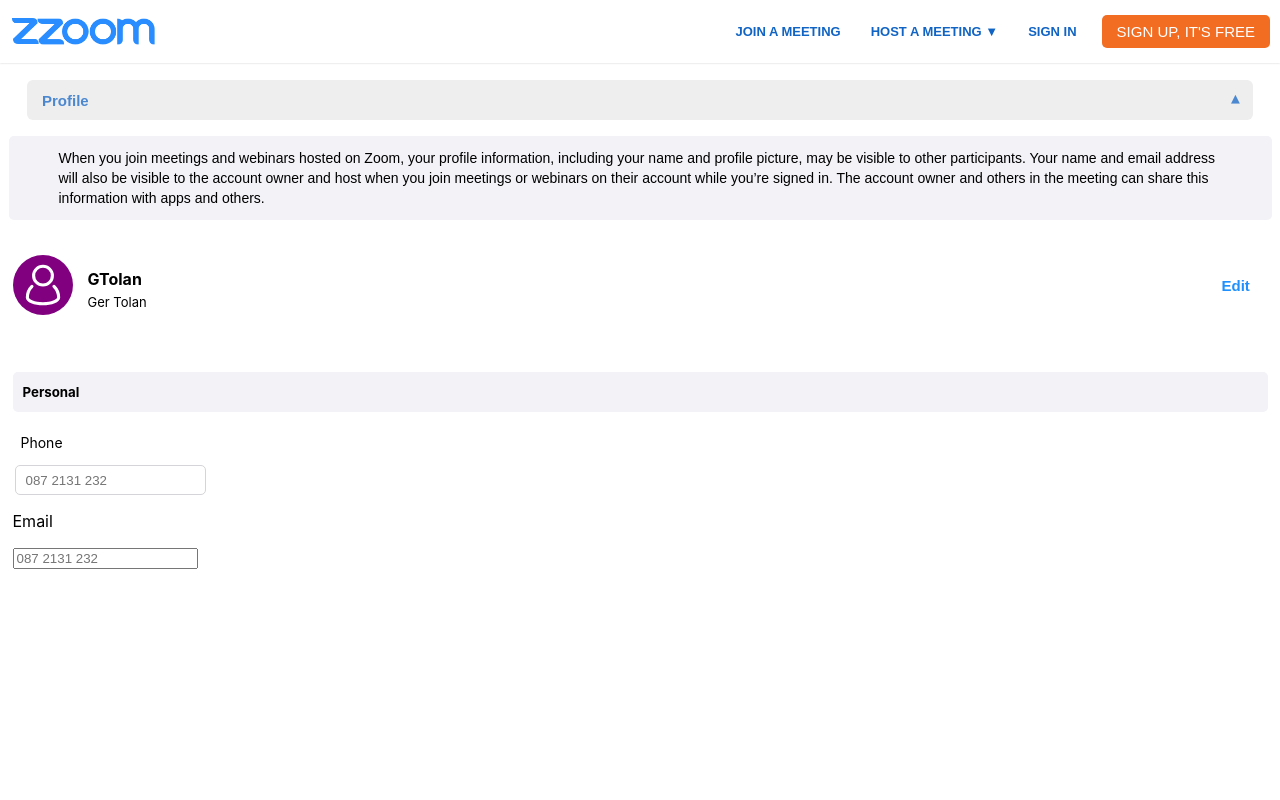
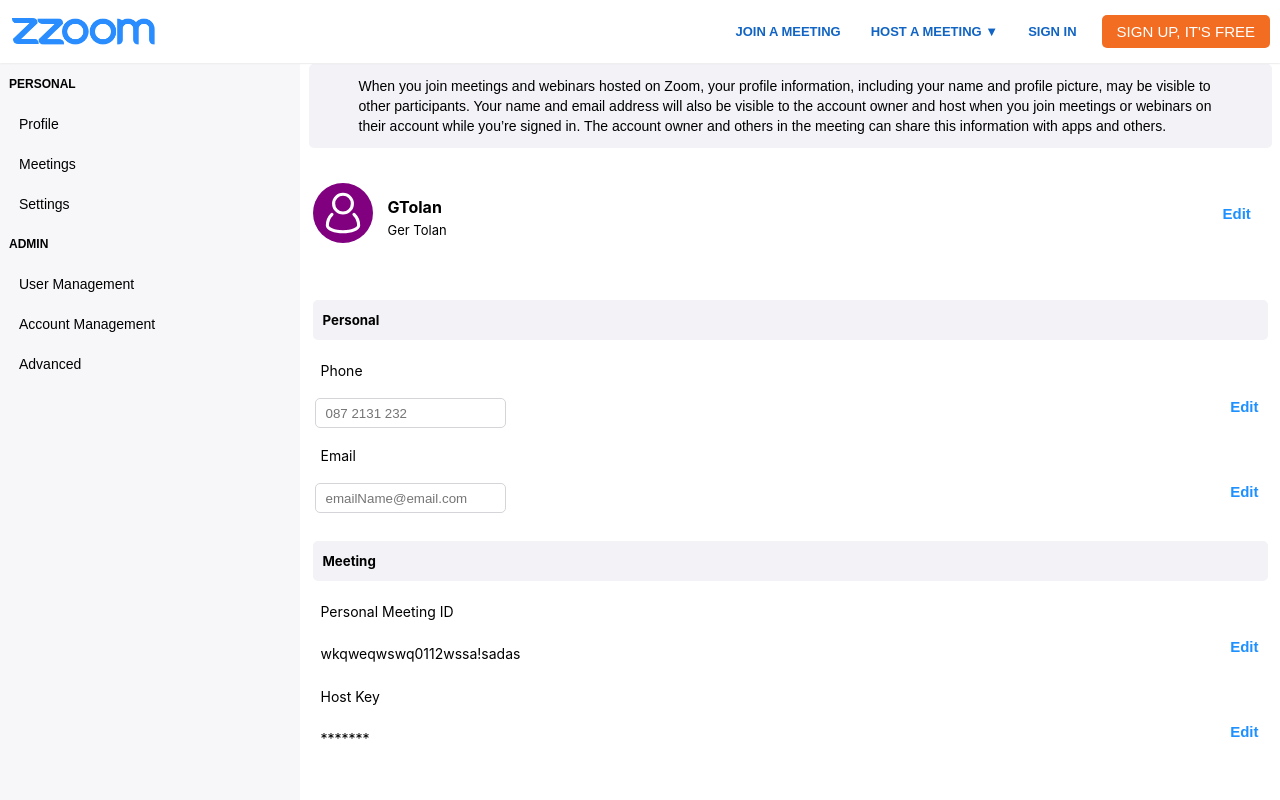
Before and after one commit to gtolan/zoom-video-chat-React, a React (Create React App) app: page /profile in a window 1280 px wide. Shown: the top 800 px of the page. Built offline with nearby package versions, Linux system fonts and the light colour scheme.

Commit message:
responsive styling for profile page complete

```diff
--- a/src/components/Navbar.js
+++ b/src/components/Navbar.js
@@ -39,9 +39,9 @@
                     </span>
                     <span className="desktop menu-dropdown">
                         <ul>
-                            <li><Link to="/meeting/with-video">With Video Off</Link></li>
-                            <li><Link to="/meeting/without-video">With Video On</Link></li>
-                            <li><Link to="/meeting/screen-share">Screen Share Only</Link></li>
+                            <li><Link to="/meeting-room/with-video">With Video Off</Link></li>
+                            <li><Link to="/meeting-room/without-video">With Video On</Link></li>
+                            <li><Link to="/meeting-room/screen-share">Screen Share Only</Link></li>
                         </ul>
                     </span>
                 </button>
--- a/src/components/Profile.js
+++ b/src/components/Profile.js
@@ -19,7 +19,7 @@
                 <h4 onClick={toggleMenu} className={`selected-option`}>{selectedOption}
                     <span className={`down-arrow ${menuIsOpen ? 'active' : ''}`}>&#9660;</span></h4>
                 <div className="menu-container">
-                    <div className={`menu-slide ${menuIsOpen ? 'active' : ''}`}>
+                    <div className={`menu-slide left ${menuIsOpen ? 'active' : ''}`}>
                         <ul default="profile" >
                             <li disabled className="title">Personal</li>
                             <li >Profile</li>
@@ -32,14 +32,20 @@
                             <li >Account Management</li>
                             <li >Advanced</li>
                         </ul>
-                           <ProfileBody/>
+
                     </div>
+                     <div className={`menu-slide details ${menuIsOpen ? 'active' : ''}`}>
+                     <ProfileBody/>
+
+                     </div>
+
 
 
                 </div>
+                 <ProfileFooter/>
             </section>
 
-            <ProfileFooter/>
+
         </main>
     )
 }
--- a/src/components/ProfileBody.js
+++ b/src/components/ProfileBody.js
@@ -21,7 +21,8 @@
 
         setPhoneValue(e.target.value)
     }
-
+    const hostKey = '*******';
+    const meetingID = 'wkqweqwswq0112wssa!sadas';
 
     return (
               <section className="details">
@@ -42,9 +43,35 @@
                     <div className="personal">
                         <h5 className="personal-title">Personal</h5>
                         <p className="phone">Phone</p>
-                        <input placeholder="087 2131 232" className="enter-phone" type="number" onChange={phoneInputChange} value={phoneValue}/>
+                        <div className="edit-information">
+
+                            <input placeholder="087 2131 232" name="phone" className="enter-phone" type="number" onChange={phoneInputChange} value={phoneValue}/>
+                            <button>Edit</button>
+                        </div>
                         <p className="email">Email</p>
-                        <input placeholder="087 2131 232" className="enter-email" type="text" onChange={emailInputChange} value={emailValue}/>
+                        <div className="edit-information">
+
+                            <input placeholder="emailName@email.com" name="email" className="enter-email" type="text" onChange={emailInputChange} value={emailValue}/>
+                            <button>Edit</button>
+                        </div>
+                    </div>
+
+                    <div className="personal">
+                        <h5 className="personal-title">Meeting</h5>
+                        <p className="phone">Personal Meeting ID</p>
+                        <div className="edit-information">
+                            <p className="item">
+                            {meetingID}
+                            </p>
+                            <button>Edit</button>
+                        </div>
+                        <p className="host-key">Host Key</p>
+                        <div className="edit-information">
+                            <p className="item">
+                                    {hostKey}
+                            </p>
+                            <button>Edit</button>
+                        </div>
                     </div>
                 </div>
             </section>
--- a/src/styles/Profile.scss
+++ b/src/styles/Profile.scss
@@ -6,6 +6,7 @@
 }
 
 main.profile {
+  margin-top: -16px;
   section.menu {
     @extend .flex-col;
     h4.selected-option {
@@ -45,6 +46,12 @@
         transform: translateY(0px);
         &.active {
           transform: translateY(-320px);
+        }
+        &.details {
+          margin-bottom: 70px;
+          &.active {
+            margin-bottom: -220px;
+          }
         }
         ul {
           background-color: white;
@@ -111,7 +118,7 @@
     background-color: #f2f2f7;
     padding: 12px 50px;
     border-radius: 5px;
-    width: calc(100vw - 117px);
+    width: calc(100% - 117px);
     margin: auto;
   }
   .profile-owner {
@@ -165,6 +172,7 @@
   .personal {
     width: calc(100% - 25px);
     margin: auto;
+
     h5.personal-title {
       height: 40px;
       border-radius: 5px;
@@ -174,16 +182,47 @@
       line-height: 40px;
       padding-left: 10px;
     }
-    p.phone {
+    p.phone,
+    p.email,
+    p.host-key,
+    p.meeting-id {
       padding-left: 8px;
       font-size: 14px;
+      width: 100%;
     }
-    input.enter-phone {
-      margin-left: 2px;
-      height: 26px;
-      border-radius: 5px;
-      border: 1px solid #d5d5d9;
-      padding-left: 10px;
+    .edit-information {
+      width: 100%;
+      display: flex;
+      height: 40px;
+      justify-content: center;
+      align-items: center;
+      input.enter-phone,
+      input.enter-email {
+        margin-left: 2px;
+        height: 26px;
+        border-radius: 5px;
+        border: 1px solid #d5d5d9;
+        padding-left: 10px;
+      }
+      p.item {
+        padding-left: 8px;
+        font-size: 14px;
+      }
+      button {
+        border: none;
+        outline: none;
+        color: dodgerblue;
+        background-color: white;
+        font-weight: 600;
+        font-size: 15px;
+        width: 70px;
+        height: 100px;
+        cursor: pointer;
+        margin-left: auto;
+        text-align: right;
+        padding-right: 9px;
+        margin-bottom: 14px;
+      }
     }
   }
 }
@@ -194,4 +233,53 @@
 footer.profile {
   display: block;
   position: relative;
+  width: 100%;
+  min-height: 88px;
+  background-color: #39394d;
+  color: white;
 }
+
+@media only screen and (min-width: 730px) {
+  //   main.profile section.menu div.menu-container div.menu-slide.active {
+  //     transform: translateY(0px);
+  //   }
+  main.profile {
+    section.menu {
+      h4.selected-option {
+        display: none;
+      }
+      div.menu-container {
+        display: flex;
+        flex-direction: row;
+        justify-content: flex-start;
+        align-items: initial;
+        flex-grow: 1;
+        div.menu-slide.active,
+        div.menu-slide {
+          transform: translateY(0px);
+          ul {
+            background-color: #f7f7fa;
+          }
+        }
+        div.menu-slide.left {
+          max-width: 300px;
+          min-width: 208px;
+          min-height: calc(100vh - 100px);
+          background-color: #f7f7fa;
+        }
+        div.menu-slide.details {
+          width: calc(100vw - 210px);
+          margin-bottom: 70px;
+          &.active {
+            margin-bottom: 70px;
+          }
+          .profile-col {
+            padding-top: 1rem;
+            width: 90%;
+            margin: auto;
+          }
+        }
+      }
+    }
+  }
+}
```
